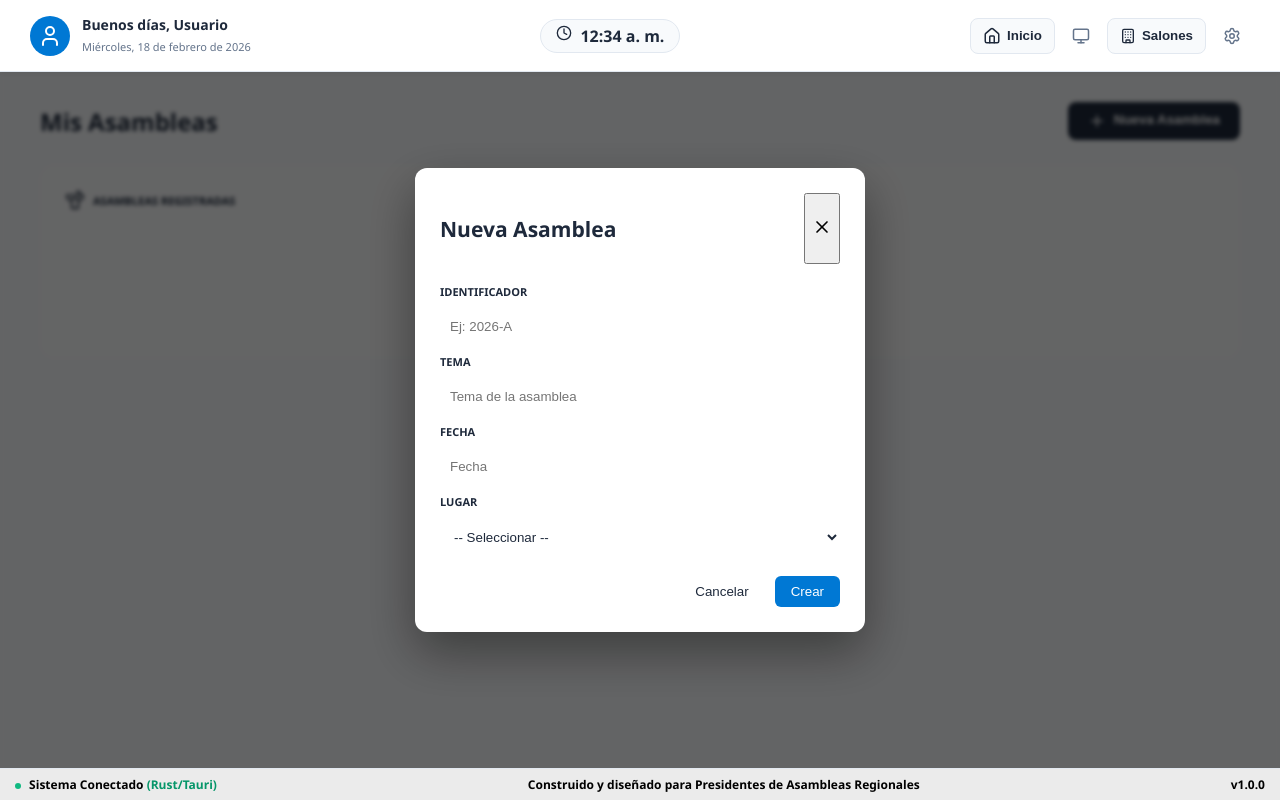
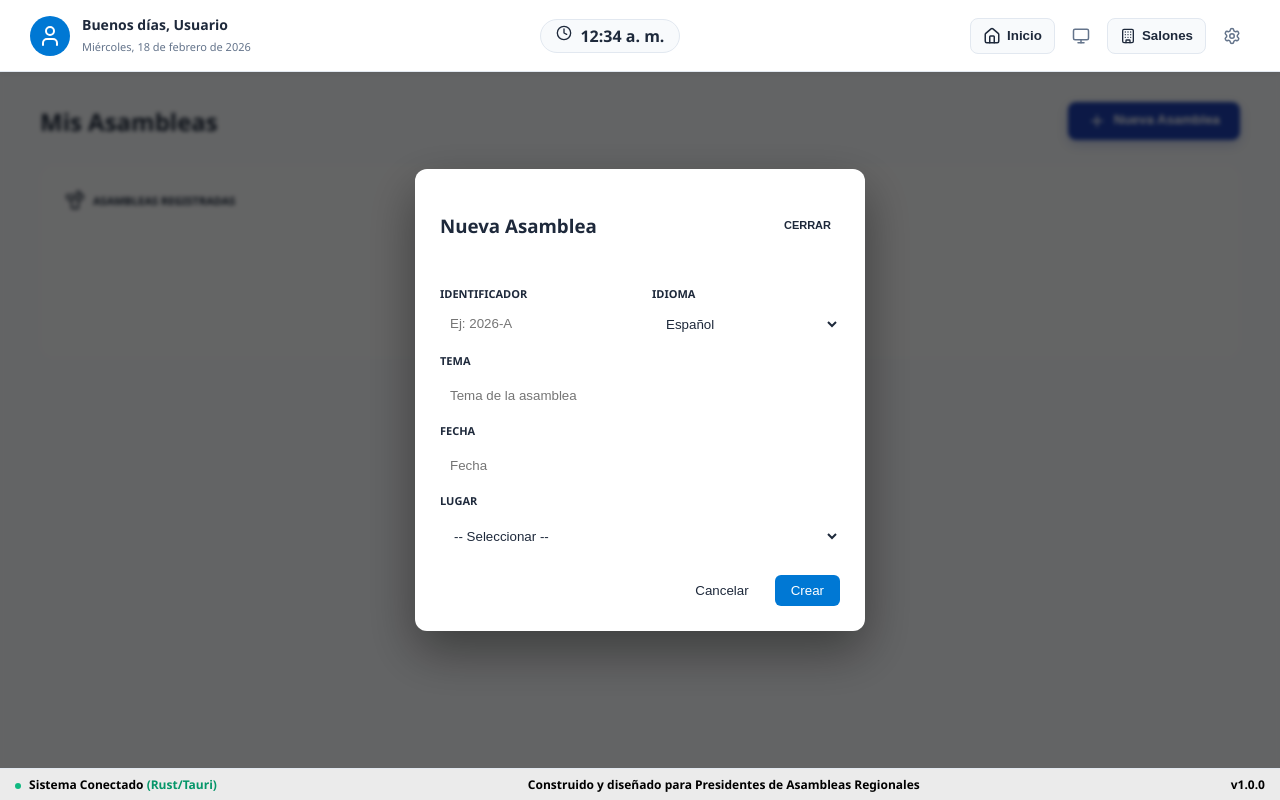
Before and after one commit to yorlenbatistareyes-prog/asistente-asamblea-tauri, a SvelteKit app: page / in a window 1280 px wide. Both pictures are taken after a click on the button "Nueva Asamblea". Built offline with nearby package versions, Linux system fonts and the light colour scheme.

Commit message:
Tarjeta de asamblea mejorada

```diff
--- a/src/routes/+page.svelte
+++ b/src/routes/+page.svelte
@@ -5,13 +5,13 @@
   import { ask } from "@tauri-apps/plugin-dialog";
   import { vistaActual } from '$lib/stores/appStore';
   import Configuracion from '$lib/components/gestion/Configuracion.svelte';
-  import { Plus, Calendar, Trash2, Lectern, X, Building } from 'lucide-svelte';
+  import { Plus, Calendar, Trash2, Lectern, X, Building, Globe } from 'lucide-svelte';
 
   // DATOS
   let listaAsambleas: any[] = [];
   let listaLocales: any[] = [];
   let mostrarModal = false;
-  let form = { tema: "", fecha: "", local_id: null, identificador: "" };
+  let form = { tema: "", fecha: "", local_id: null, identificador: "", idioma: "Español" };
 
   onMount(() => { cargarTodo(); });
 
@@ -23,20 +23,44 @@
   }
 
   function abrirModal() {
-      form = { tema: "", fecha: "", local_id: null, identificador: "" };
+      form = { tema: "", fecha: "", local_id: null, identificador: "", idioma: "Español" };
       mostrarModal = true;
   }
 
   async function crear() {
-      if(!form.tema) return;
-      let lugar = "Sin asignar";
-      let locId = null;
+      if(!form.tema) return; // Validación mínima
+
+      // 1. Valores por defecto
+      let nombreLugar = "Sin asignar";
+      let idFinal = null;
+
+      // 2. Lógica de búsqueda segura
       if(form.local_id) {
-          const loc: any = listaLocales.find((x:any)=>x.id == form.local_id);
-          if(loc) { lugar = loc.nombre; locId = loc.id; }
+          // Convertimos a número para asegurar que la búsqueda funcione
+          const idBuscado = Number(form.local_id);
+
+          // Buscamos el salón en la lista comparando números
+          const loc = listaLocales.find((x:any) => x.id === idBuscado);
+
+          if(loc) {
+              // Si existe, armamos el texto: "Nombre, Ciudad"
+              nombreLugar = loc.nombre;
+              if (loc.ciudad) {
+                  nombreLugar += `, ${loc.ciudad}`;
+              }
+              idFinal = idBuscado;
+          }
       }
-      await invoke('crear_asamblea', { ...form, lugar, localId: locId });
-      mostrarModal = false; cargarTodo();
+
+      // 3. Enviar al Backend (asegurando que mandamos 'lugar' con el texto correcto)
+      await invoke('crear_asamblea', {
+          ...form,
+          lugar: nombreLugar,
+          localId: idFinal
+      });
+
+      mostrarModal = false;
+      cargarTodo();
   }
 
   async function borrar(id: number, e: Event) {
@@ -50,6 +74,23 @@
   function gestionar(item: any) {
       localStorage.setItem('asambleaActiva', JSON.stringify(item));
       goto('/gestion');
+  }
+
+  // ESTA FUNCIÓN ES LA CLAVE PARA QUE SALGA EL NOMBRE
+  function obtenerNombreLugar(idLocal: any) {
+      if (!idLocal) return "Sin asignar";
+
+      // Buscamos en la lista de locales (convertimos a texto para asegurar coincidencia)
+      const local = listaLocales.find((l: any) => l.id == idLocal);
+
+      if (local) {
+          // Si tiene ciudad, mostramos "Nombre, Ciudad"
+          if (local.ciudad && local.ciudad.trim() !== "") {
+              return `${local.nombre}, ${local.ciudad}`;
+          }
+          return local.nombre;
+      }
+      return "Salón no encontrado"; // Opcional: podrías poner "Sin asignar" también aquí
   }
 </script>
 
@@ -80,7 +121,7 @@
                                     <div class="info-line">
                                         <Building size={16} class="ico-dark"/>
                                         <div class="info-col">
-                                            <b>{item.lugar||'Sin lugar'}</b>
+                                            <b>{obtenerNombreLugar(item.local_id)}</b>
                                             <span>Ubicación</span>
                                         </div>
                                     </div>
@@ -90,6 +131,14 @@
                                         <div class="info-col">
                                             <b>{item.fecha}</b>
                                             <span>Fecha</span>
+                                        </div>
+                                    </div>
+
+                                    <div class="info-line">
+                                        <Globe size={16} class="ico-dark"/>
+                                        <div class="info-col">
+                                            <b>{item.idioma || 'Español'}</b>
+                                            <span>Idioma</span>
                                         </div>
                                     </div>
                                 </div>
@@ -104,7 +153,7 @@
                                     <Trash2 size={18}/>
                                 </button>
                                 <button class="btn-manage-blue" on:click={()=>gestionar(item)}>
-                                    Gestionar Datos &rarr;
+                                    Gestionar Asamblea &rarr;
                                 </button>
                             </div>
                         </div>
@@ -117,9 +166,29 @@
     {#if mostrarModal}
         <div class="modal-bg" on:click|self={()=>mostrarModal=false}>
             <div class="modal">
-                <div class="modal-head"><h3>Nueva Asamblea</h3><button on:click={()=>mostrarModal=false}><X size={20}/></button></div>
+                <div class="modal-head">
+                    <h3>Nueva Asamblea</h3>
+                    <button class="btn-close-text" on:click={() => mostrarModal = false}>
+                        Cerrar
+                    </button>
+                </div>
+
                 <div class="modal-form">
-                    <label>Identificador</label><input bind:value={form.identificador} placeholder="Ej: 2026-A">
+                    <div style="display: flex; gap: 15px;">
+                        <div style="flex: 1; display: flex; flex-direction: column; gap: 5px;">
+                            <label>Identificador</label>
+                            <input bind:value={form.identificador} placeholder="Ej: 2026-A">
+                        </div>
+                        <div style="flex: 1; display: flex; flex-direction: column; gap: 5px;">
+                            <label>Idioma</label>
+                            <select bind:value={form.idioma}>
+                                <option>Español</option>
+                                <option>LSC</option>
+                                <option>Inglés</option>
+                                <option>Francés</option>
+                            </select>
+                        </div>
+                    </div>
                     <label>Tema</label><input bind:value={form.tema} placeholder="Tema de la asamblea">
                     <label>Fecha</label><input bind:value={form.fecha} placeholder="Fecha">
                     <label>Lugar</label>
@@ -145,8 +214,23 @@
     .dashboard { padding: 30px 40px; }
     .action-bar { display: flex; justify-content: space-between; align-items: center; margin-bottom: 25px; }
     .action-bar h2 { margin: 0; font-size: 24px; font-weight: 800; color: var(--text-main); }
-    .btn-new { background: #1e293b; color: white; border: none; padding: 10px 20px; border-radius: 8px; font-weight: 600; display: flex; gap: 8px; cursor: pointer; transition: background 0.2s; }
-    .btn-new:hover { background: #334155; }
+    /* BOTÓN NUEVA ASAMBLEA (Color Azul Unificado) */
+    .btn-new {
+        background: #1e40af; /* Mismo azul que la etiqueta */
+        color: white;
+        border: none;
+        padding: 10px 20px;
+        border-radius: 8px;
+        font-weight: 600;
+        display: flex;
+        gap: 8px;
+        cursor: pointer;
+        transition: background 0.2s;
+        box-shadow: 0 4px 12px rgba(30, 64, 175, 0.25); /* Sombra azul suave */
+    }
+    .btn-new:hover {
+        background: #1e3a8a; /* Un azul un poco más oscuro al pasar el mouse */
+    }
 
     .list-container { background: rgba(255,255,255,0.5); padding: 25px; border-radius: 16px; border: 1px solid var(--border-color); }
     .list-header { font-size: 11px; font-weight: 800; color: var(--text-secondary); text-transform: uppercase; margin-bottom: 20px; display: flex; gap: 8px; align-items: center; }
@@ -245,11 +329,50 @@
     /* MODAL */
     .modal-bg { position: fixed; top: 0; left: 0; width: 100%; height: 100%; background: rgba(0,0,0,0.6); z-index: 9999; display: flex; justify-content: center; align-items: center; backdrop-filter: blur(2px); }
     .modal { background: var(--bg-card); width: 400px; padding: 25px; border-radius: 12px; box-shadow: 0 20px 50px rgba(0,0,0,0.4); border: 1px solid var(--border-color); }
-    .modal-head { display: flex; justify-content: space-between; margin-bottom: 20px; font-weight: 700; font-size: 18px; color: var(--text-main); }
+
     .modal-form { display: flex; flex-direction: column; gap: 10px; }
     .modal-form input, select { padding: 10px; border: 1px solid var(--border-color); border-radius: 6px; background: var(--input-bg); color: var(--text-main); }
     .modal-form label { font-size: 11px; font-weight: 700; color: var(--text-secondary); text-transform: uppercase; }
     .modal-foot { margin-top: 20px; display: flex; justify-content: flex-end; gap: 10px; }
     .btn-pri { background: var(--primary); color: white; border: none; padding: 8px 16px; border-radius: 6px; cursor: pointer; }
     .btn-sec { background: transparent; border: 1px solid var(--border-color); padding: 8px 16px; border-radius: 6px; cursor: pointer; color: var(--text-secondary); }
+
+  .modal-head {
+    display: flex;
+    justify-content: space-between;
+    align-items: center; /* <--- ESTO ES LA CLAVE. Evita que el botón se estire a lo alto */
+    margin-bottom: 20px;
+    padding-bottom: 10px;
+    border-bottom: 1px solid var(--border-color);
+}
+    /* Botón Cerrar: Rectángulo pequeño y ajustado al texto */
+/* Botón Cerrar: Pequeño y ajustado */
+.btn-close-text {
+    /* FORZAR TAMAÑO */
+    width: fit-content !important;  /* Solo el ancho del texto */
+    height: auto !important;        /* Altura automática */
+    padding: 4px 8px !important;    /* Relleno muy pequeño */
+    margin: 0 !important;
+
+    /* ESTÉTICA */
+    background: transparent;
+    border: 1px solid transparent;  /* Borde invisible */
+    border-radius: 4px;
+
+    /* TEXTO */
+    color: var(--text-secondary);
+    font-size: 11px;
+    font-weight: 700;
+    text-transform: uppercase;
+    line-height: 1;
+    cursor: pointer;
+    transition: all 0.2s;
+}
+
+.btn-close-text:hover {
+    background: #f1f5f9;            /* Fondo gris muy claro */
+    border-color: #cbd5e1;          /* Borde gris visible */
+    color: #0f172a;                 /* Texto oscuro */
+}
+
 </style>
```
Also changed, not shown: 1 other file (tests, documents, lock files or other folders).
